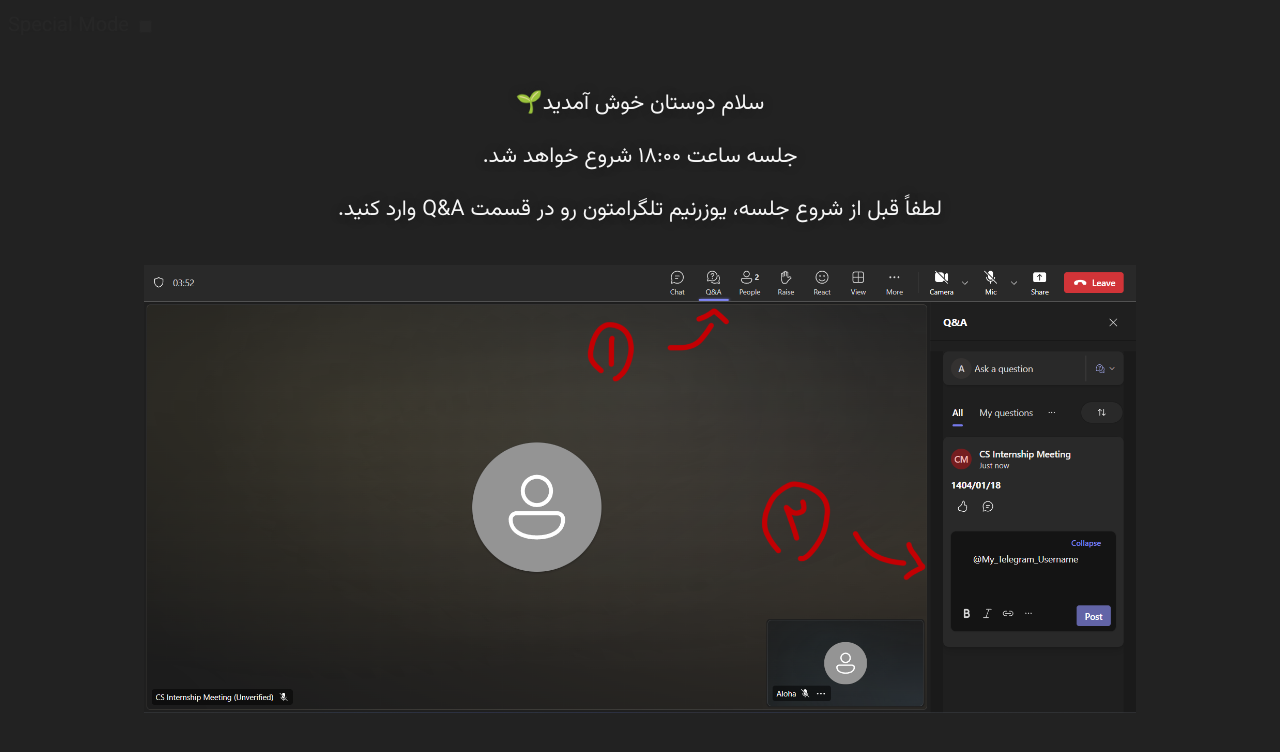
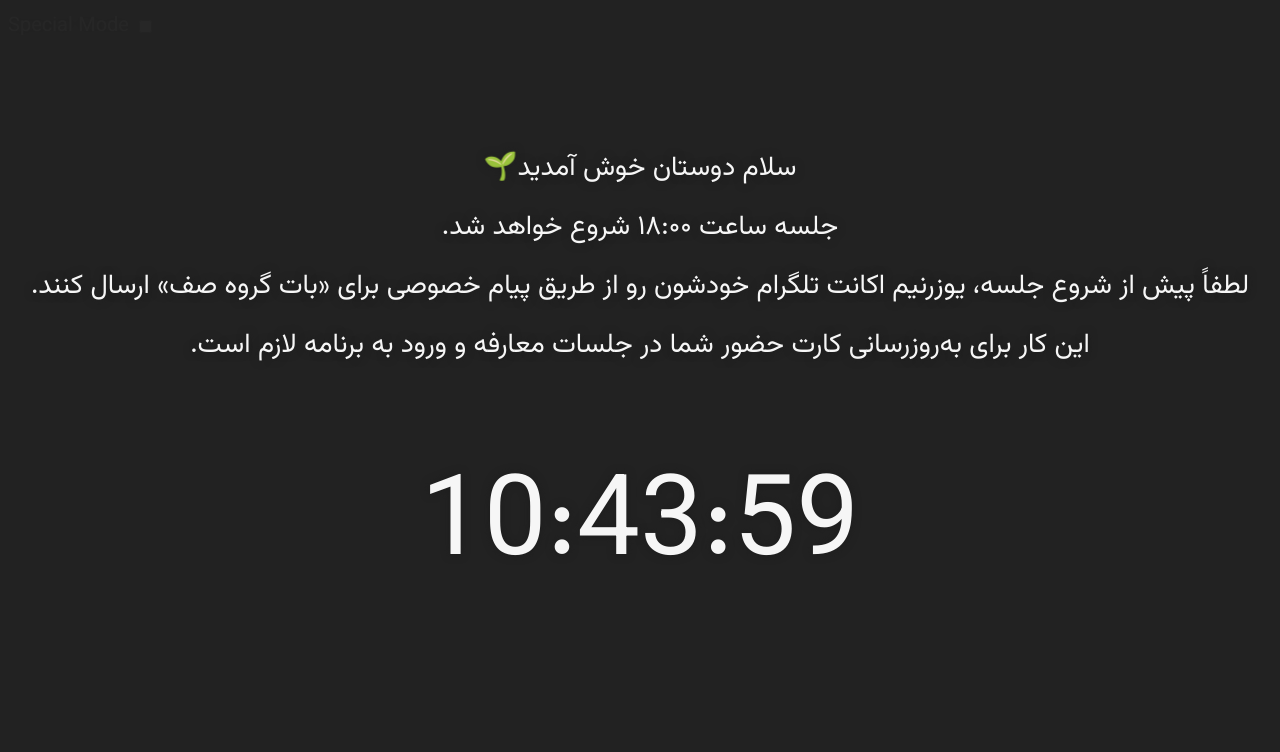
Before and after one commit to cs-internship/CS-Queue-Meetings-Intro, a plain HTML site: page index.html in a window 1280 px wide. Drawn offline with Linux system fonts and the light colour scheme.

Commit message:
Add countdown, update instruction text, remove teams image

```diff
--- a/index.html
+++ b/index.html
@@ -9,22 +9,28 @@
         <title>CS Queue Meetings Intro</title>
     </head>
     <body>
-        <div>سلام دوستان خوش آمدید🌱</div>
+        <div class="greeting">سلام دوستان خوش آمدید🌱</div>
 
         <div>جلسه ساعت ۱۸:۰۰ شروع خواهد شد.</div>
 
-        <div class="teams-instructions">
-            لطفاً قبل از شروع جلسه، یوزرنیم تلگرامتون رو در قسمت Q&A وارد کنید.
+        <div>
+            لطفاً پیش از شروع جلسه، یوزرنیم اکانت تلگرام خودشون رو از طریق پیام
+            خصوصی برای «بات گروه صف» ارسال کنند.
+        </div>
+
+        <div>
+            این‌ کار برای به‌روزرسانی کارت حضور شما در جلسات معارفه و ورود به
+            برنامه لازم است.
         </div>
 
         <div></div>
 
-        <img src="./Aloha.png" alt="Microsoft-Teams-Q&A-Tutorial" />
+        <div class="countdown"></div>
 
         <div class="dvd-csi"></div>
 
         <div class="special-mode">
-            <input type="checkbox" class="special-mode-checkbox"/>
+            <input type="checkbox" class="special-mode-checkbox" />
             <div>Special Mode</div>
         </div>
 
--- a/script.js
+++ b/script.js
@@ -38,3 +38,32 @@ specialModeCheckbox.addEventListener("change", () => {
 });
 
 dvd.style.display = "none";
+
+const updateCountdown = () => {
+    const now = new Date();
+    const target = new Date();
+    target.setHours(18, 0, 0, 0);
+
+    const countdownEl = document.querySelector(".countdown");
+
+    if (now > target) {
+        countdownEl.innerText = "🎉🎉🎉🎉🎉";
+        return;
+    }
+
+    const diff = target - now;
+
+    const hours = String(Math.floor(diff / (1000 * 60 * 60))).padStart(2, "0");
+    const minutes = String(
+        Math.floor((diff % (1000 * 60 * 60)) / (1000 * 60))
+    ).padStart(2, "0");
+    const seconds = String(Math.floor((diff % (1000 * 60)) / 1000)).padStart(
+        2,
+        "0"
+    );
+
+    countdownEl.innerText = `${hours}:${minutes}:${seconds}`;
+};
+
+updateCountdown();
+setInterval(updateCountdown, 1000);
--- a/style.css
+++ b/style.css
@@ -15,8 +15,8 @@ body {
     align-items: center;
     flex-flow: column nowrap;
     height: 100vh;
-    gap: 2.4vh;
-    font-size: 2.7vh;
+    gap: 2vh;
+    font-size: 3.4vh;
     overflow: hidden;
 }
 
@@ -26,10 +26,6 @@ body {
     font-weight: normal;
     font-style: normal;
     font-display: swap;
-}
-
-img {
-    height: 56vh;
 }
 
 div {
@@ -67,27 +63,7 @@ div {
     opacity: 0.8;
 }
 
-.fullscreen-btn {
-    z-index: 3;
-    background-color: #111111;
-    border: none;
-    color: #fff;
-    font-size: 2.5vh;
-    border-radius: 1vh;
-    cursor: pointer;
-    display: flex;
-    justify-content: center;
-    align-items: center;
-    animation: blink 0.4s ease-in-out infinite alternate;
-    width: 24vh;
-    height: 8vh;
+.countdown {
+    font-size: 14vh;
+    padding: 5vh;
 }
-
-@keyframes blink {
-    0% {
-        transform: scale(1);
-    }
-    100% {
-        transform: scale(1.1);
-    }
-}
```
Also changed, not shown: Aloha.png (deleted).
